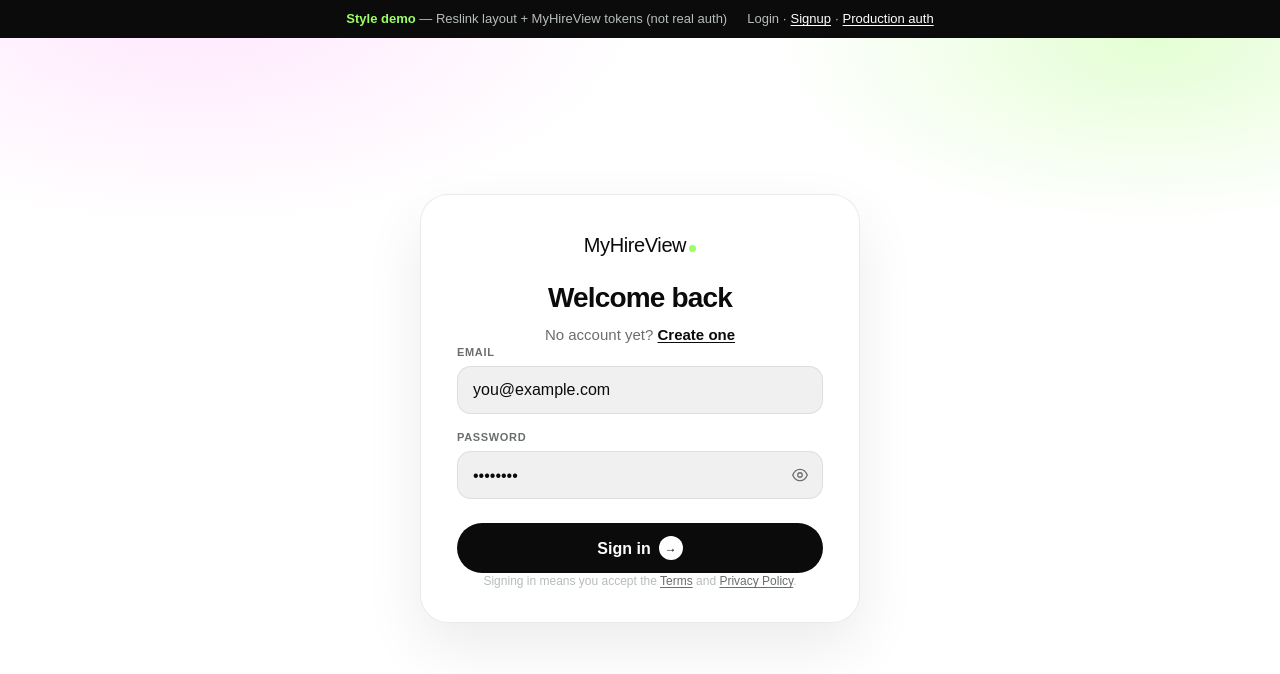
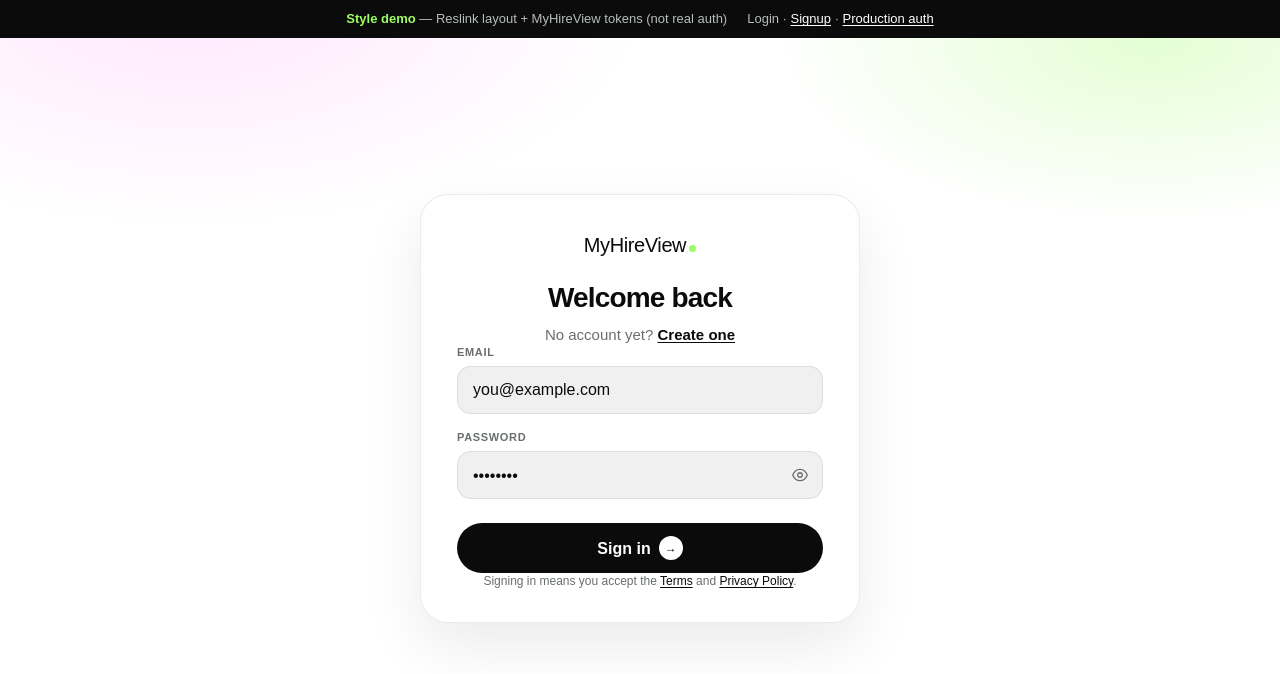
Before and after one commit to joan-gerard/my-hire-view, a Next.js app: page /demo/auth-reslink/login in a window 1280 px wide. Shown: the top 674 px of the page. Built offline with nearby package versions, Linux system fonts and the light colour scheme; a web font is replaced by a local one.

Commit message:
raise Reslink login demo legal text contrast to muted/ink

```diff
--- a/app/demo/auth-reslink/auth-reslink.css
+++ b/app/demo/auth-reslink/auth-reslink.css
@@ -269,11 +269,11 @@
   margin-top: 1.25rem;
   text-align: center;
   font-size: 0.75rem;
-  color: var(--mist);
+  color: var(--muted);
 }
 
 .mhv-auth-demo-legal a {
-  color: var(--muted);
+  color: var(--ink);
   text-decoration: underline;
   text-underline-offset: 2px;
 }
```
